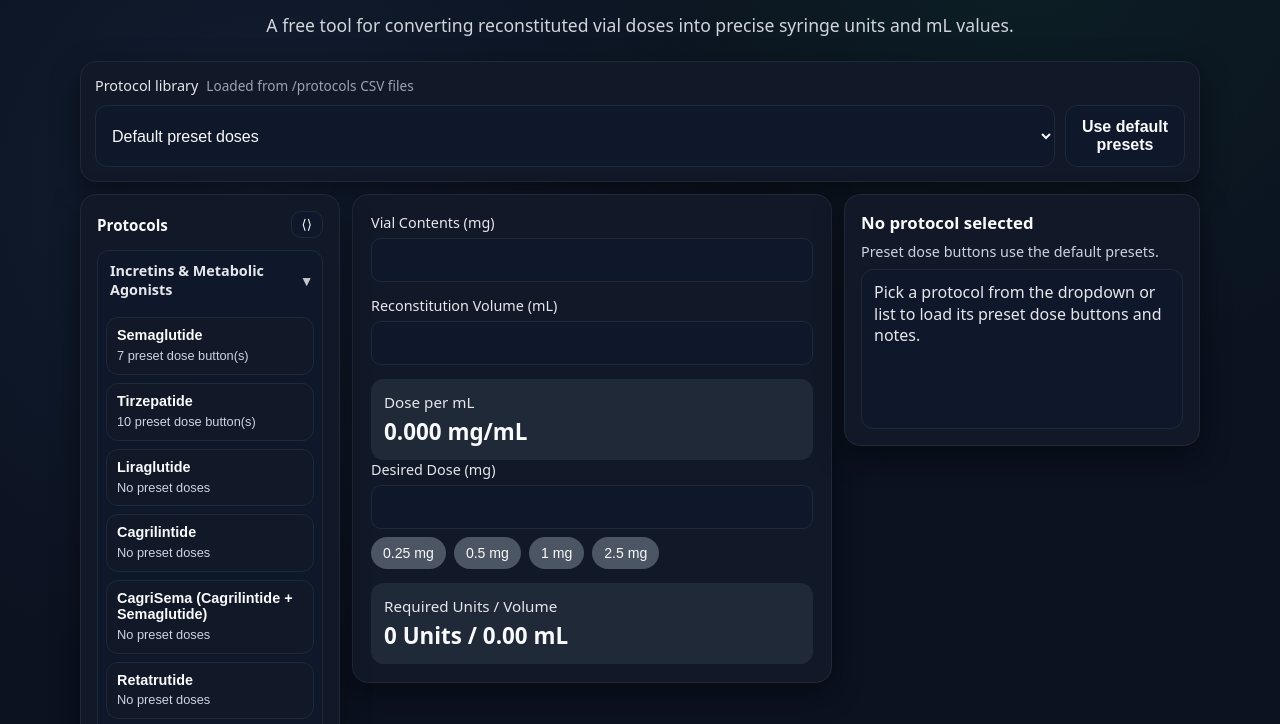
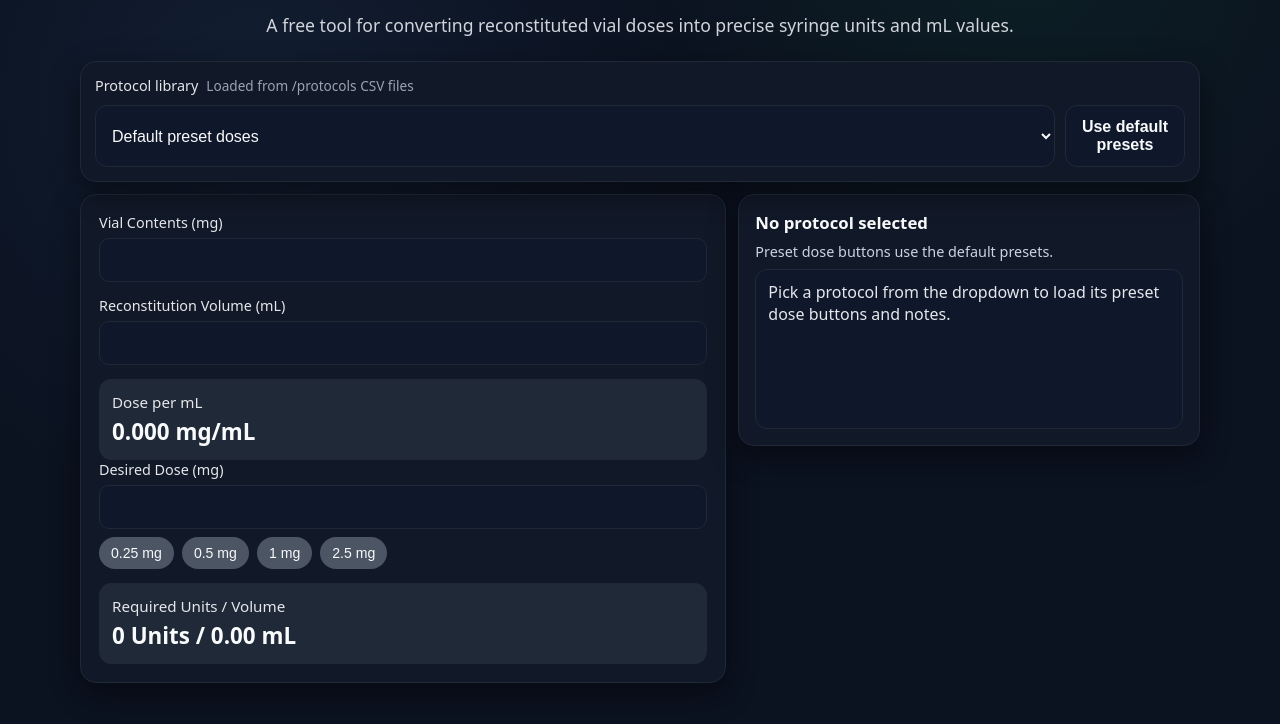
Before and after one commit to acsformyard-alt/dcal, a plain HTML site: page index.html in a window 1280 px wide. Shown: the part 60-784 px from the top of the page. Drawn offline with Linux system fonts and the light colour scheme.

Commit message:
Revise layout and notes presentation

```diff
--- a/index.html
+++ b/index.html
@@ -57,6 +57,9 @@
       display: grid;
       gap: 10px;
       box-shadow: 0 10px 30px rgba(0,0,0,0.45);
+      position: sticky;
+      top: 0;
+      z-index: 2;
     }
     .selector-label {
       font-size: 0.9rem;
@@ -102,11 +105,25 @@
       display: grid;
       grid-template-columns: 1fr;
       gap: 12px;
+      grid-template-areas:
+        "notes"
+        "calc";
     }
-    @media (min-width: 980px) {
+    #calculatorCard { grid-area: calc; }
+    #notesPanel { grid-area: notes; }
+
+    @media (orientation: landscape) and (min-width: 640px) {
       .layout {
-        grid-template-columns: 260px minmax(320px, 480px) 1fr;
+        grid-template-columns: minmax(320px, 1.3fr) minmax(280px, 0.9fr);
+        grid-template-areas: "calc notes";
         align-items: start;
+      }
+    }
+
+    @media (min-width: 1000px) {
+      .layout {
+        grid-template-columns: minmax(380px, 1.4fr) minmax(320px, 1fr);
+        grid-template-areas: "calc notes";
       }
     }
 
@@ -118,86 +135,10 @@
       box-shadow: 0 10px 30px rgba(0,0,0,0.45);
     }
 
-    /* Sidebar */
-    .sidebar { position: relative; overflow: hidden; }
-    .sidebar-header {
-      display: flex;
-      align-items: center;
-      justify-content: space-between;
-      gap: 10px;
-      margin-bottom: 12px;
-    }
-    .sidebar-title { font-size: 0.95rem; font-weight: 700; color: var(--text); }
-    .sidebar-toggle {
-      border: 1px solid var(--border);
-      background: #0f172a;
-      color: var(--text);
-      border-radius: 10px;
-      padding: 6px 10px;
-      cursor: pointer;
-      line-height: 1;
-    }
-    .sidebar-toggle:hover { border-color: var(--accent); }
-    @media (min-width: 981px) {
-      .sidebar.collapsed { width: 56px; padding: 12px; }
-      .sidebar.collapsed .sidebar-title,
-      .sidebar.collapsed .sidebar-content,
-      .sidebar.collapsed .sidebar-footer { display: none; }
-      .sidebar.collapsed .sidebar-toggle { position: absolute; top: 10px; left: 10px; }
-    }
-
-    .proto-details {
-      border: 1px solid var(--border);
-      border-radius: 12px;
-      overflow: hidden;
-      background: #0f172a;
-      margin-bottom: 10px;
-    }
-    .proto-details summary {
-      list-style: none;
-      cursor: pointer;
-      padding: 10px 12px;
-      font-size: 0.9rem;
-      font-weight: 700;
-      color: #e5e7eb;
-      display: flex;
-      align-items: center;
-      justify-content: space-between;
-      user-select: none;
-    }
-    .proto-details summary::-webkit-details-marker { display: none; }
-    .proto-details summary .chev { opacity: 0.85; }
-
-    .proto-list {
-      padding: 8px;
-      display: grid;
-      gap: 8px;
-    }
-
-    .proto-item {
-      width: 100%;
-      text-align: left;
-      border: 1px solid var(--border);
-      background: #111827;
-      color: var(--text);
-      border-radius: 12px;
-      padding: 10px 10px;
-      cursor: pointer;
-      font-size: 0.9rem;
-      line-height: 1.1;
-    }
-    .proto-item:hover { border-color: var(--accent); }
-    .proto-item.active { border-color: var(--accent); background: rgba(96,165,250,0.12); }
-    .proto-item .proto-name { font-weight: 700; display: block; margin-bottom: 4px; }
-    .proto-item .proto-sub { font-size: 0.8rem; color: #cbd5e1; }
-
-    .sidebar-footer {
-      margin-top: 12px;
-      border-top: 1px solid var(--border);
-      padding-top: 12px;
-      display: grid;
-      gap: 10px;
-    }
+    /* Dose buttons */
+    .pill-button { border: none; border-radius: 999px; padding: 8px 12px; font-size: 0.88rem; background: #4b5563; color: var(--text); cursor: pointer; user-select: none; }
+    .pill-button:hover { background: #6b7280; }
+    .pill-button.active { background: var(--accent); color: #0b1220; }
     .small { font-size: 0.82rem; color: #cbd5e1; line-height: 1.35; }
     .link-button {
       width: 100%;
@@ -220,8 +161,6 @@
     .field input:focus { border-color: var(--accent); box-shadow: 0 0 0 2px rgba(96,165,250,0.2); }
 
     .buttons-row { margin-top: 2px; display: flex; flex-wrap: wrap; gap: 8px; }
-    .pill-button { border: none; border-radius: 999px; padding: 8px 12px; font-size: 0.88rem; background: #4b5563; color: var(--text); cursor: pointer; user-select: none; }
-    .pill-button:hover { background: #6b7280; }
 
     .output { margin-top: 10px; padding: 12px; border-radius: 12px; background: #1f2937; border: 1px solid var(--border); }
     .output-title { font-size: 0.95rem; margin: 0 0 4px 0; color: #e5e7eb; }
@@ -258,23 +197,7 @@
     </div>
 
     <div class="layout">
-      <!-- LEFT: Protocols menu -->
-      <div class="panel sidebar" id="sidebar">
-        <div class="sidebar-header">
-          <div class="sidebar-title">Protocols</div>
-          <button class="sidebar-toggle" id="sidebarToggle" type="button" aria-label="Toggle protocols sidebar">⟨⟩</button>
-        </div>
-
-        <div class="sidebar-content" id="protocolList">
-          <!-- populated by JS -->
-        </div>
-
-        <div class="sidebar-footer">
-          <div class="small">Tap a protocol to load its preset dose buttons. On mobile, the dropdown above mirrors these options.</div>
-        </div>
-      </div>
-
-      <!-- CENTER: Calculator -->
+      <!-- Calculator -->
       <div class="card" id="calculatorCard">
         <div class="field">
           <label for="vialContents">Vial Contents (mg)</label>
@@ -305,11 +228,11 @@
         </div>
       </div>
 
-      <!-- RIGHT: Protocol Notes -->
+      <!-- Protocol Notes -->
       <div class="panel notes" id="notesPanel">
         <h3 id="protocolTitle">No protocol selected</h3>
         <div class="notes-meta" id="protocolSubtitle">Preset dose buttons use the default presets.</div>
-        <div class="notes-body" id="protocolNotes">Pick a protocol from the dropdown or list to load its preset dose buttons and notes.</div>
+        <div class="notes-body" id="protocolNotes">Pick a protocol from the dropdown to load its preset dose buttons and notes.</div>
       </div>
     </div>
   </div>
@@ -327,6 +250,7 @@
     let protocolLibrary = null;
     let protocolIndex = new Map();
     let selectedProtocolId = null;
+    let selectedDoseNote = null;
 
     function parseWithFractions(raw) {
       if (typeof raw !== "string") return 0;
@@ -524,48 +448,6 @@
       });
     }
 
-    function renderProtocolList(lib) {
-      const container = document.getElementById("protocolList");
-      container.innerHTML = "";
-
-      if (!lib.sections.length) {
-        container.innerHTML = '<div class="small">No protocols found.</div>';
-        return;
-      }
-
-      lib.sections.forEach((section) => {
-        const details = document.createElement("details");
-        details.className = "proto-details";
-        details.open = true;
-
-        const summary = document.createElement("summary");
-        summary.innerHTML = '<span>' + escapeHtml(section.name) + '</span><span class="chev">▾</span>';
-
-        const list = document.createElement("div");
-        list.className = "proto-list";
-
-        section.protocols.forEach((proto) => {
-          const btn = document.createElement("button");
-          btn.type = "button";
-          btn.className = "proto-item";
-          btn.setAttribute("data-proto-id", proto.id);
-
-          const sub = (proto.doses && proto.doses.length) ? `${proto.doses.length} preset dose button(s)` : "No preset doses";
-          btn.innerHTML = '<span class="proto-name">' + escapeHtml(proto.name) + '</span>'
-                        + '<span class="proto-sub">' + escapeHtml(sub) + '</span>';
-
-          btn.addEventListener("click", () => selectProtocol(proto.id));
-          list.appendChild(btn);
-        });
-
-        details.appendChild(summary);
-        details.appendChild(list);
-        container.appendChild(details);
-      });
-
-      syncProtocolActiveStyles();
-    }
-
     function renderProtocolDropdown(lib) {
       const select = document.getElementById("protocolSelect");
       const previous = select.value;
@@ -600,13 +482,6 @@
     }
 
     function syncProtocolActiveStyles() {
-      const items = document.querySelectorAll(".proto-item[data-proto-id]");
-      items.forEach(el => {
-        const id = el.getAttribute("data-proto-id");
-        if (id && id === selectedProtocolId) el.classList.add("active");
-        else el.classList.remove("active");
-      });
-
       const select = document.getElementById("protocolSelect");
       if (select) select.value = selectedProtocolId || "";
     }
@@ -626,18 +501,26 @@
       const container = document.getElementById("presetButtons");
       container.innerHTML = "";
 
-      doses.forEach((d) => {
+      doses.forEach((d, idx) => {
         const label = safeText(d.label || (d.dose !== undefined ? d.dose + " mg" : ""));
         const doseStr = safeText(d.dose !== undefined ? d.dose : "");
+        const doseNote = notesToText(d.note);
 
         const btn = document.createElement("button");
         btn.className = "pill-button";
         btn.type = "button";
         btn.textContent = label || doseStr;
+        btn.dataset.doseKey = `dose-${idx}-${doseStr}`;
 
         btn.addEventListener("click", () => {
           const desiredInput = document.getElementById("desiredDose");
           desiredInput.value = doseStr;
+          selectedDoseNote = doseNote;
+
+          container.querySelectorAll(".pill-button").forEach(el => el.classList.remove("active"));
+          btn.classList.add("active");
+
+          renderNotes();
           recalc();
         });
 
@@ -654,19 +537,25 @@
       if (!proto) {
         titleEl.textContent = "No protocol selected";
         subtitleEl.textContent = "Preset dose buttons use the default presets.";
-        notesEl.textContent = "Pick a protocol from the dropdown or list to load its preset dose buttons and notes.";
+        notesEl.textContent = "Pick a protocol from the dropdown to load its preset dose buttons and notes.";
         return;
       }
 
       titleEl.textContent = proto.name || proto.id;
       subtitleEl.textContent = "Preset dose buttons loaded from the selected protocol.";
-      const notesText = notesToText(proto.notes) || "No notes provided for this protocol.";
-      notesEl.textContent = notesText;
+
+      const itemNotes = notesToText(proto.notes) || "No notes provided for this protocol.";
+      const doseNotes = selectedDoseNote && notesToText(selectedDoseNote).trim()
+        ? notesToText(selectedDoseNote)
+        : "No dose note selected.";
+
+      notesEl.textContent = `${itemNotes}\n\nDose Notes:\n${doseNotes}`;
     }
 
     function selectProtocol(protoId) {
       if (!protoId || !protocolIndex.has(protoId)) return;
       selectedProtocolId = protoId;
+      selectedDoseNote = null;
       localStorage.setItem(STORAGE_KEY, protoId);
       syncProtocolActiveStyles();
       renderNotes();
@@ -676,22 +565,12 @@
 
     function clearProtocolSelection() {
       selectedProtocolId = null;
+      selectedDoseNote = null;
       localStorage.removeItem(STORAGE_KEY);
       syncProtocolActiveStyles();
       renderNotes();
       renderPresetButtons(resolvePresetDoses());
       recalc();
-    }
-
-    function initSidebarToggle() {
-      const sidebar = document.getElementById("sidebar");
-      const toggleBtn = document.getElementById("sidebarToggle");
-
-      toggleBtn.addEventListener("click", () => {
-        if (window.matchMedia("(min-width: 981px)").matches) {
-          sidebar.classList.toggle("collapsed");
-        }
-      });
     }
 
     document.addEventListener("DOMContentLoaded", async function () {
@@ -702,12 +581,9 @@
       ];
       inputs.forEach(function (input) { input.addEventListener("input", recalc); });
 
-      initSidebarToggle();
-
       const loaded = await loadProtocolLibrary();
       protocolLibrary = loaded.library;
       buildIndex(protocolLibrary);
-      renderProtocolList(protocolLibrary);
       renderProtocolDropdown(protocolLibrary);
 
       document.getElementById("protocolSelect").addEventListener("change", (event) => {
```
